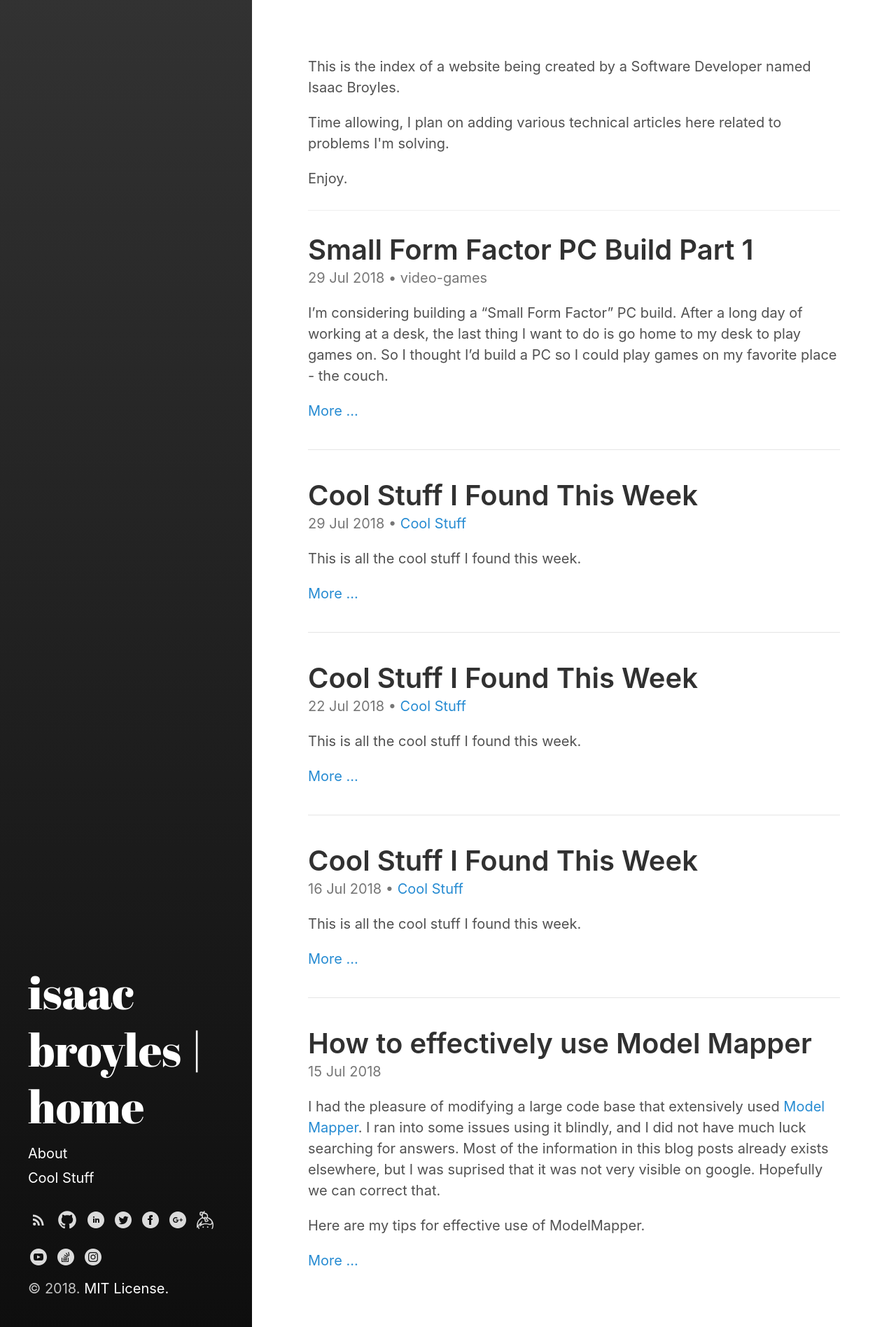
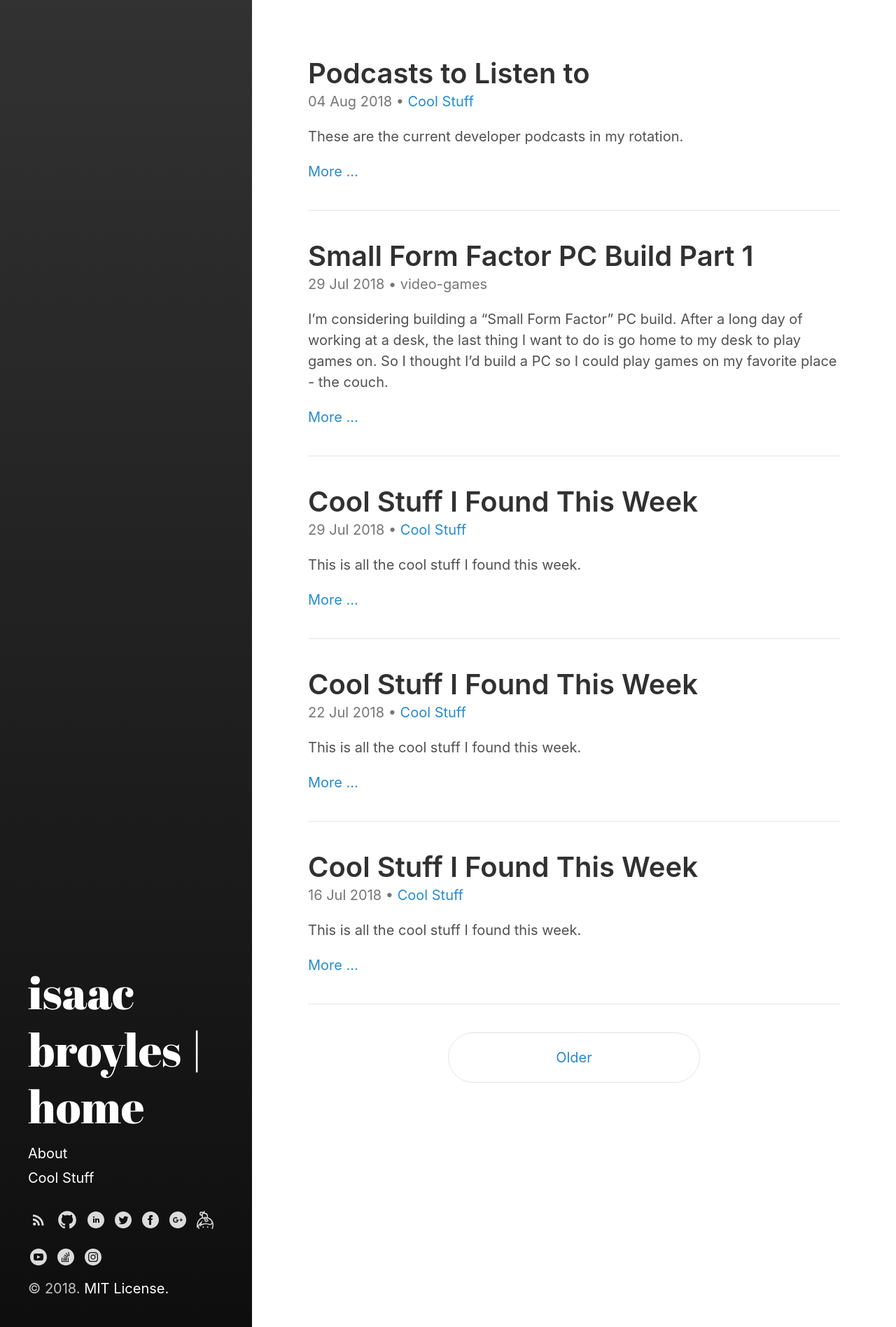
Before and after one commit to isaacbroyles/isaacbroyles.github.io, a Jekyll site: the page built from index.html, in a window 1280 px wide. Shown: the whole page at 70% size. Built offline with Jekyll 4.4.1, drawn with Linux system fonts in a browser that asks for light colours; the list of posts is cut into pages by our own code; part of the change alters nothing that is shown.

Commit message:
Add podcasts post

```diff
--- /dev/null
+++ b/_posts/2018-08-04-podcasts-to-listen-to.md
@@ -0,0 +1,24 @@
+---
+layout: post
+title: "Podcasts to Listen to"
+excerpt_separator: <!--more-->
+author: isaacbroyles
+categories:
+  - cool-stuff
+tags:
+  - podcasts
+---
+
+These are the current developer podcasts in my rotation.
+
+<!--more-->
+
+I've tried quite a few developer podcasts, and I've finally wittled down to a few that I consider excellent.
+
+1. [Software Engineering Radio](http://www.se-radio.net/){:target="_blank"} - This one sounds generic, but it has actually grown into a favorite of mine. The hosts usually ask great questions, and the guests always seem to be capable enough of getting into some really good technical discussions. Highly recommend this podcast.
+
+2. [Changelog](https://changelog.com/podcast){:target="_blank"} - This is a podcast focused on open-source development. I usually enjoy the topics quite a bit. Every now and then I'll skip a show though, when the topics get too "high-level."
+
+3. [.NET Rocks](https://dotnetrocks.com/){:target="_blank"} - Great for keeping up with the .NET ecosystem. They have the clout to get some heavy-hitters in here. Guests have included Mads Torgerson, Scott Guthrie, Eric Lippert, and more. As with Changelog, from time-to-time I skip an episode of this, as they can get a little off topic.
+
+4. [RunAs Radio](http://runasradio.com/){:target="_blank"} - Ops/DevOps in the Microsoft ecosystem. Has some good guests and topics on occasion, but I skip many along the way. This one is in danger of dropping off my list, but still gets a mention here because there are still gems that pop up here.
--- a/index.html
+++ b/index.html
@@ -2,15 +2,3 @@
 layout: index
 title: Home
 ---
-
-<p>
-    This is the index of a website being created by a Software Developer named Isaac Broyles.
-</p>
-<p>
-    Time allowing, I plan on adding various technical articles here related to problems I'm solving.
-</p>
-<p>
-    Enjoy.
-</p>
-
-<hr></hr>
```
